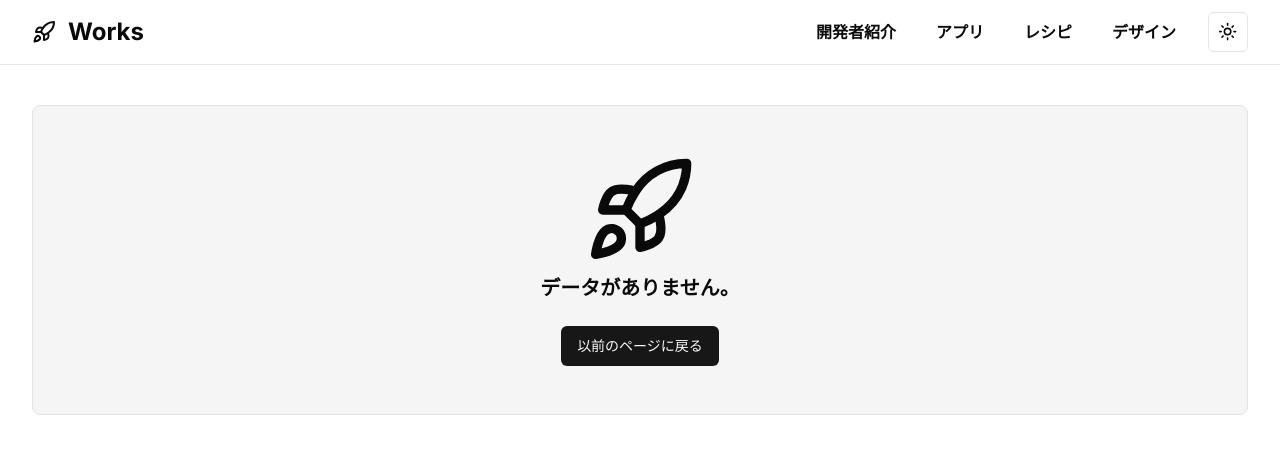
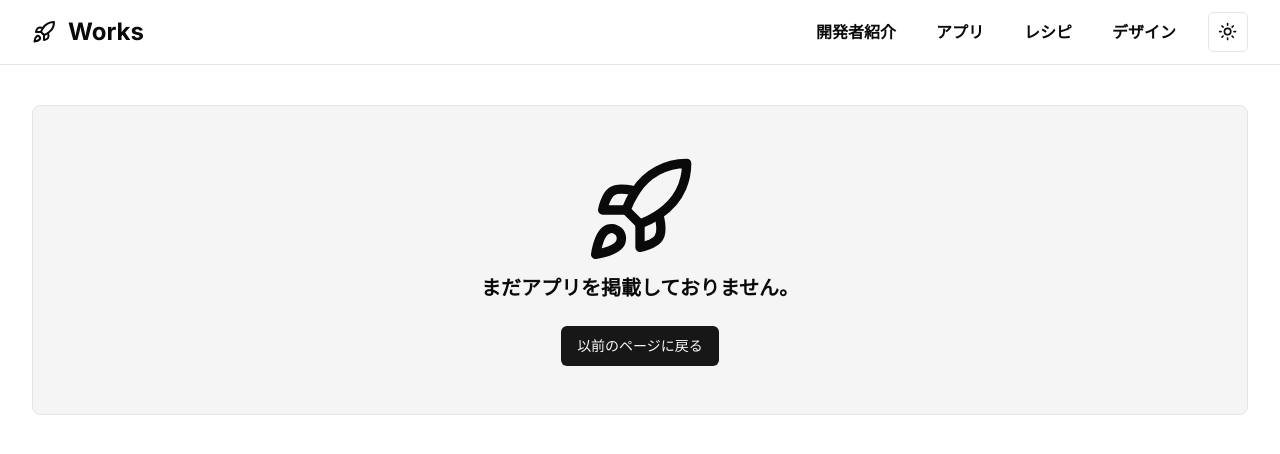
Before and after one commit to osakana0630/portfolio, a Next.js app: page /products in a window 1280 px wide. Shown: the top 454 px of the page. Built offline with nearby package versions, Linux system fonts and the light colour scheme.

Commit message:
リファクタリング

```diff
--- a/app/products/page.tsx
+++ b/app/products/page.tsx
@@ -3,7 +3,7 @@ import { Empty } from "@/components/empty";
 export default function Page() {
   return (
     <div>
-      <Empty />
+      <Empty title="まだアプリを掲載しておりません。" />
     </div>
   );
 }
```
